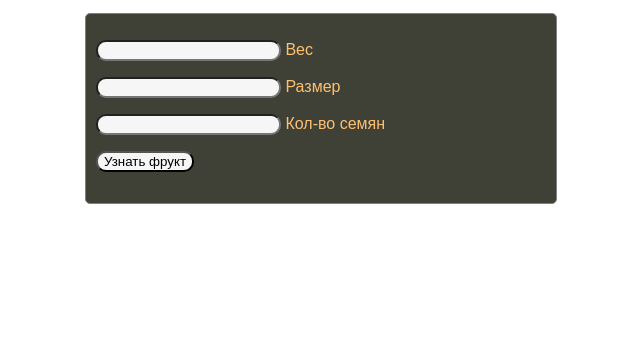
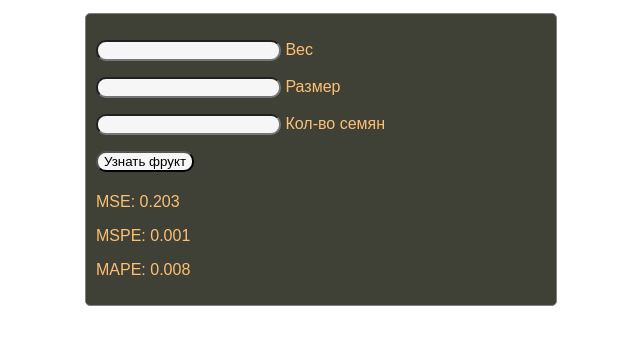
Before and after one commit to Exclus1ve248/Solodkiy-IVT201, a Flask app: page /p_lab2 in a window 1280 px wide. Shown: the part 161-506 px from the top of the page, without its empty margins (319-959 px from the left). Run offline with Flask 3, Linux system fonts and the light colour scheme; parts of the project's set-up code (start-up, migrations or seed data) failed here and were passed over.

Commit message:
final_ver

```diff
--- a/flsite.py
+++ b/flsite.py
@@ -14,6 +14,16 @@ loaded_model_lin_reg = pickle.load(open('model/lin_reg', 'rb'))
 loaded_model_log_reg = pickle.load(open('model/log_reg', 'rb'))
 loaded_model_knn = pickle.load(open('model/knn', 'rb'))
 loaded_model_tree = pickle.load(open('model/tree', 'rb'))
+
+@app.route('/api', methods=['get'])
+def get_weather():
+    request_data = request.get_json()
+    X_new = np.array([[float(request_data['height']),
+                       float(request_data['weight']),
+                       float(request_data['gender'])]])
+    pred = loaded_model_lin_reg.predict(X_new)
+
+    return jsonify(shoe_size=pred[0])
 
 @app.route("/")
 def index():
--- /dev/null
+++ b/model/app.py
@@ -0,0 +1,5 @@
+from requests import get
+height = input('Введите height = ')
+weight = input('Введите weight = ')
+gender = input('Введите gender(м-1;ж-0) = ')
+print(get(f'http://127.0.0.1:5000/api', json={'height':height, 'weight':weight, 'gender':gender}).json())
--- a/templates/lab1.html
+++ b/templates/lab1.html
@@ -9,6 +9,9 @@
     <p><input name="list3" class="form_text" type="text"> Пол(м-1; ж-0)</p>
     <input type="submit" class="form_btn" value="Узнать размер стопы">
     <h1>{{class_model}}</h1>
+    <p>MSE: 0.272</p>
+    <p>MSPE: 0.001</p>
+    <p>MAPE: 0.009</p>
     </p>
 </form>
 
--- a/templates/lab2.html
+++ b/templates/lab2.html
@@ -9,7 +9,9 @@
     <p><input name="list3" class="form_text" type="text"> Кол-во семян</p>
     <input type="submit" class="form_btn" value="Узнать фрукт">
     <h1>{{class_model}}</h1>
-    <h1>{{metric}}</h1>
+    <p>MSE: 0.203</p>
+    <p>MSPE: 0.001</p>
+    <p>MAPE: 0.008</p>
     </p>
 </form>
 {% endblock %}
--- a/templates/lab3.html
+++ b/templates/lab3.html
@@ -9,6 +9,9 @@
     <p><input name="list3" class="form_text" type="text"> Кол-во семян</p>
     <input type="submit" class="form_btn" value="Узнать фрукт">
     <h1>{{class_model}}</h1>
+    <p>MSE: 0.065</p>
+    <p>MSPE: 0.263</p>
+    <p>MAPE: 0.572</p>
     </p>
 </form>
 
--- a/templates/lab4.html
+++ b/templates/lab4.html
@@ -9,6 +9,9 @@
     <p><input name="list3" class="form_text" type="text"> Кол-во семян</p>
     <input type="submit" class="form_btn" value="Узнать фрукт">
     <h1>{{class_model}}</h1>
+    <p>MSE: 0.048</p>
+    <p>MSPE: 0.193</p>
+    <p>MAPE: 0.581</p>
     </p>
 </form>
 
```
